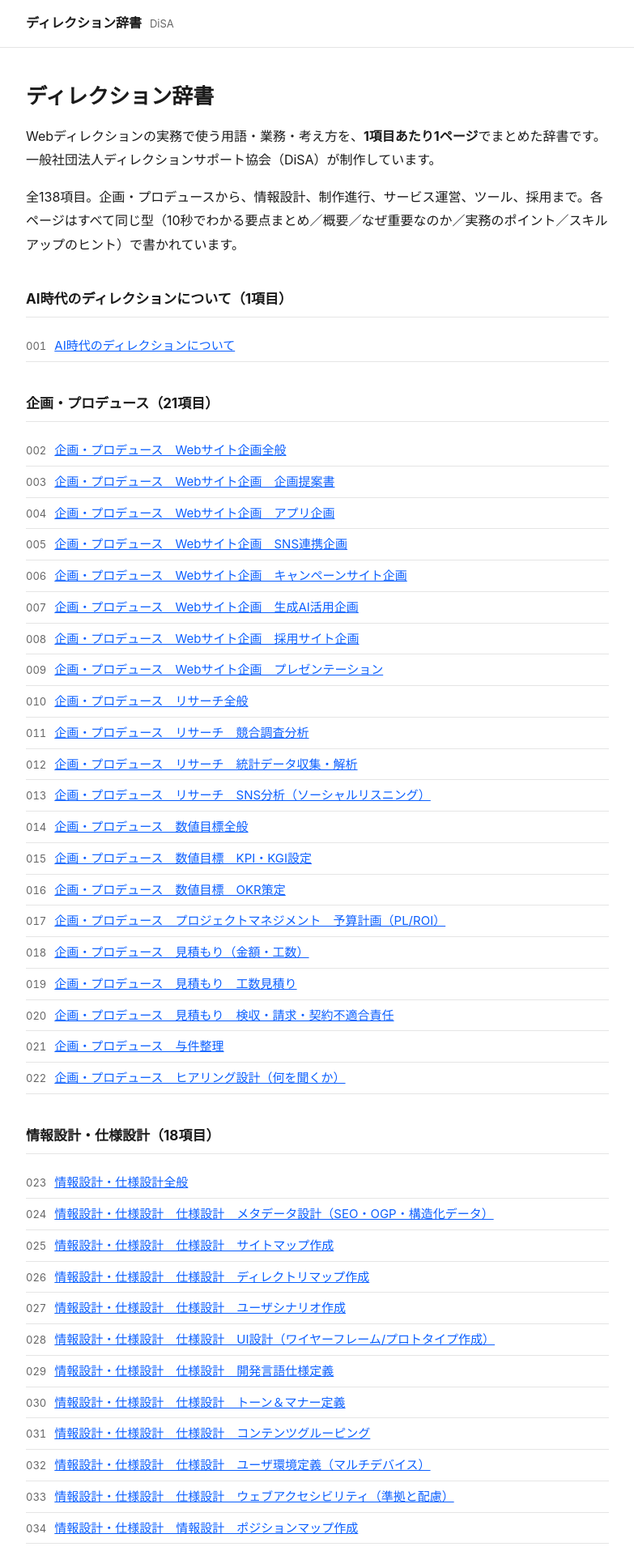
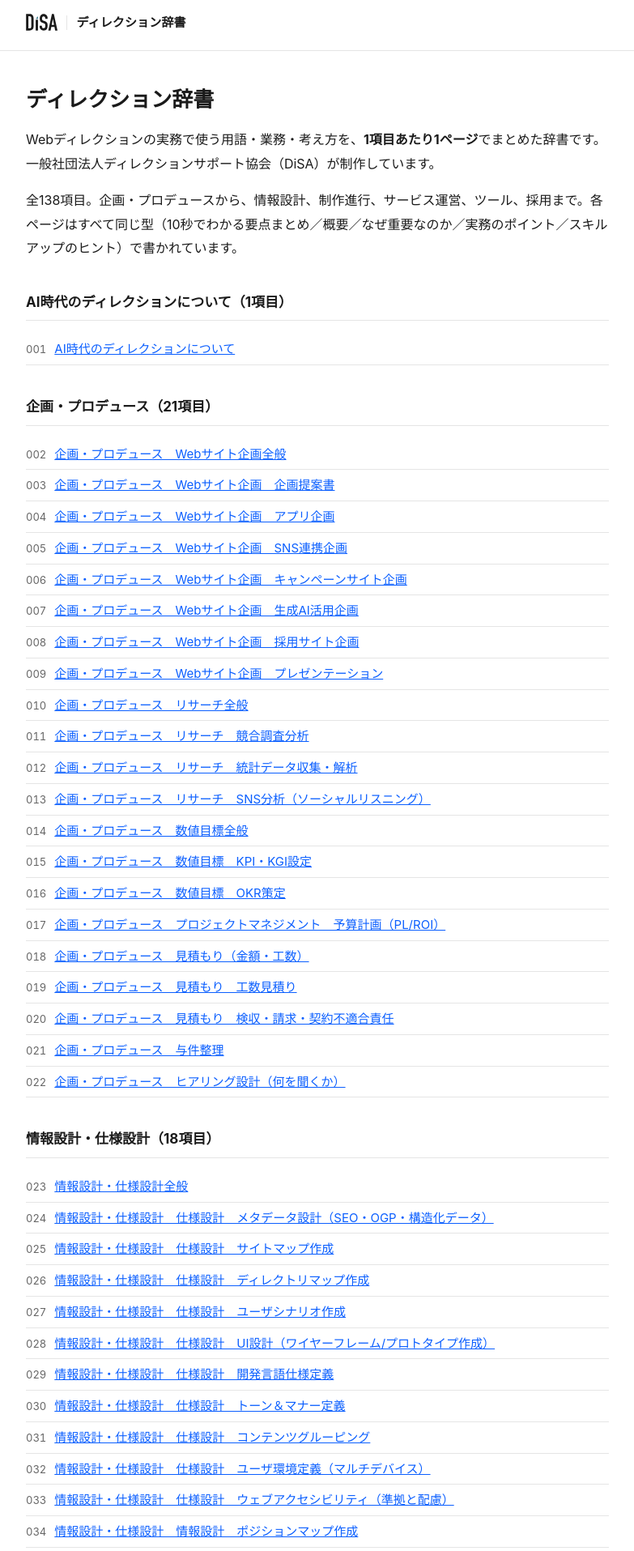
Before and after one commit to disa-jp/direction-dictionary, a Jekyll site: the page built from index.md, in a window 1280 px wide. Shown: the top 1915 px of the page at 81% size, without its empty margins (248-1031 px from the left). Built offline with Jekyll 4.4.1, drawn with Linux system fonts in a browser that asks for light colours.

Commit message:
ヘッダー左上にDiSAロゴを追加し、βの表記を外す (#5)
- 協会のロゴ（DiSAマーク部分のみ）をインラインSVGで配置。
  黒の字面は currentColor にしてダークモードで反転、
  「i」のティール（#438093）はブランド色として固定
- favicon に協会の既存アセットを使用
- READMEの見出しから「β」を削除（CC BYで公開する資産のため）

Co-authored-by: Claude Opus 5 <noreply@anthropic.com>

```diff
--- a/_layouts/default.html
+++ b/_layouts/default.html
@@ -11,6 +11,8 @@
 <meta property="og:description" content="{{ page.description | default: site.description }}">
 <meta property="og:site_name" content="{{ site.title }}">
 <meta name="author" content="{{ site.author }}">
+<link rel="icon" href="{{ '/assets/favicon.png' | relative_url }}" type="image/png">
+<link rel="apple-touch-icon" href="{{ '/assets/favicon.png' | relative_url }}">
 <style>
 :root{--bg:#fff;--fg:#1a1a1a;--mut:#666;--line:#e5e5e5;--acc:#0b5fff;--card:#fafafa}
 @media(prefers-color-scheme:dark){:root{--bg:#151517;--fg:#e8e8e8;--mut:#a0a0a0;--line:#303034;--acc:#7aa2ff;--card:#1e1e22}}
@@ -18,8 +20,11 @@
 body{margin:0;background:var(--bg);color:var(--fg);font-family:-apple-system,BlinkMacSystemFont,"Hiragino Sans","Noto Sans JP",sans-serif;line-height:1.85;font-size:16px}
 .wrap{max-width:760px;margin:0 auto;padding:0 20px}
 header.site{border-bottom:1px solid var(--line);padding:14px 0;margin-bottom:40px}
-header.site a{color:var(--fg);text-decoration:none;font-weight:700}
-header.site .sub{color:var(--mut);font-size:13px;font-weight:400;margin-left:10px}
+.brand{display:inline-flex;align-items:center;gap:11px;color:var(--fg);text-decoration:none}
+.brand .logo{height:21px;width:auto;display:block;flex:none}
+.brand .rule{width:1px;height:18px;background:var(--line);flex:none}
+.brand .name{font-weight:700;font-size:15px;letter-spacing:.01em}
+@media(max-width:420px){.brand{gap:9px}.brand .logo{height:18px}.brand .name{font-size:14px}}
 a{color:var(--acc)}
 h1{font-size:26px;line-height:1.5;margin:0 0 6px}
 h2{font-size:20px;margin:44px 0 12px;padding-bottom:6px;border-bottom:1px solid var(--line)}
@@ -41,7 +46,13 @@ img{max-width:100%}
 </style>
 </head>
 <body>
-<header class="site"><div class="wrap"><a href="{{ '/' | relative_url }}">ディレクション辞書</a><span class="sub">DiSA</span></div></header>
+<header class="site"><div class="wrap">
+<a class="brand" href="{{ '/' | relative_url }}">
+{% include logo.svg %}
+<span class="rule"></span>
+<span class="name">ディレクション辞書</span>
+</a>
+</div></header>
 <main class="wrap">{{ content }}</main>
 <footer class="site"><div class="wrap">
 <p>制作: <a href="{{ site.org_url }}">{{ site.author }}</a>／ソース: <a href="https://github.com/disa-jp/direction-dictionary">GitHub</a></p>
```
Also changed, not shown: README.md, _includes/logo.svg (added), assets/favicon.png (added).
